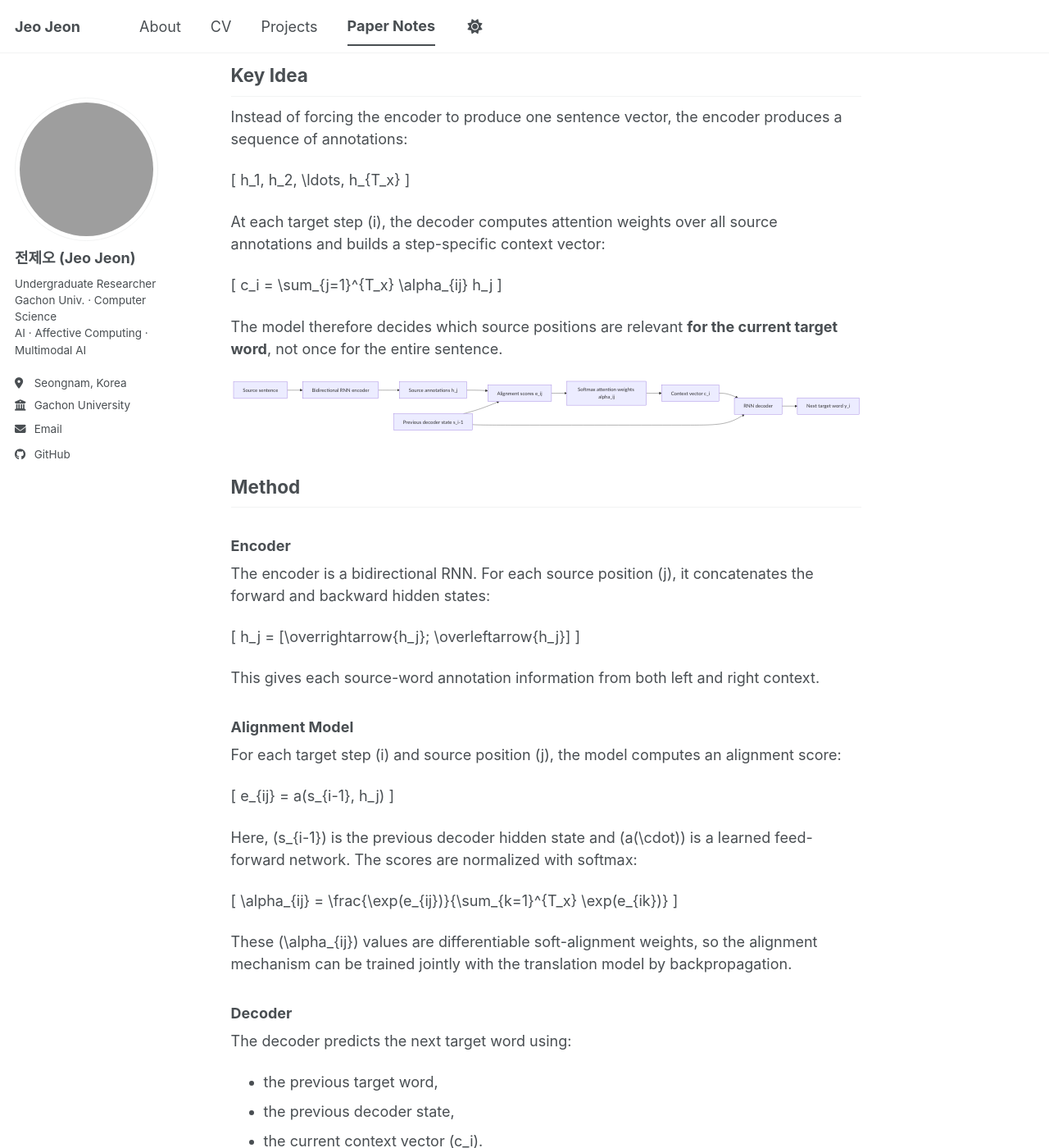
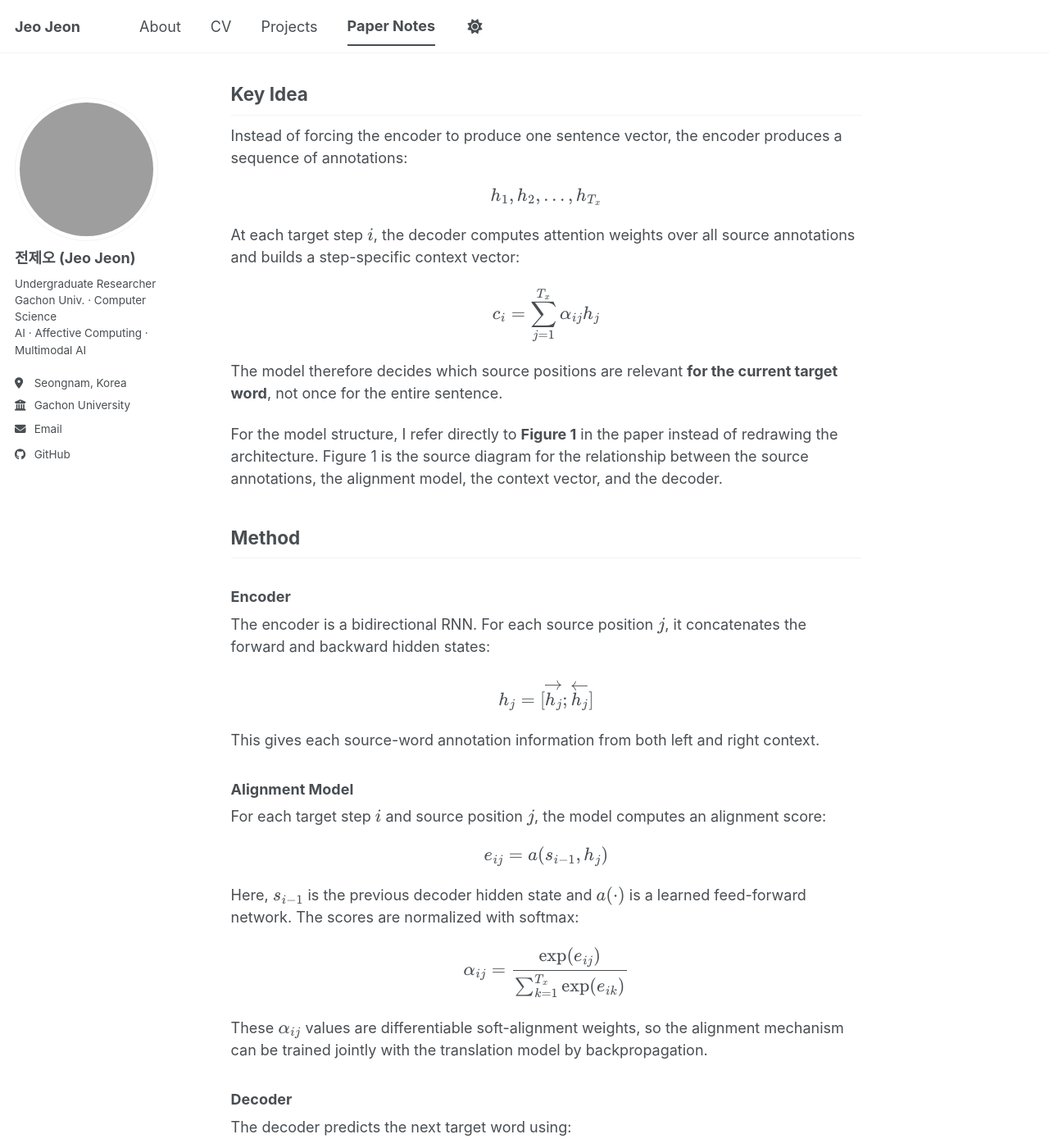
Before and after one commit to ZEO1122/ZEO1122.github.io, a Jekyll site: the page built from _pages/bahdanau-2014-nmt-attention.md, in a window 1280 px wide and 1400 px high, scrolled down 1494 px. Shown: the whole window at 82% size. Built offline with Jekyll 4.4.1, drawn with Linux system fonts in a browser that asks for light colours; a script bundle is joined from its source files by our own code; library files that are not in the unit come from our copies; some of the changed text lies outside the part shown; grey boxes are pictures that could not be loaded.

Commit message:
Fix Bahdanau note math and citations

````diff
--- a/_pages/bahdanau-2014-nmt-attention.md
+++ b/_pages/bahdanau-2014-nmt-attention.md
@@ -36,7 +36,7 @@ This is one of the papers that made **attention** a central idea in deep learnin
 
 ## Problem
 
-Earlier encoder-decoder NMT models encode the entire source sentence into one fixed-length vector \(c\). The decoder then generates every target word from that same compressed representation.
+Earlier encoder-decoder NMT models encode the entire source sentence into one fixed-length vector \\(c\\). The decoder then generates every target word from that same compressed representation.
 
 The paper argues that this design is weak because:
 
@@ -48,59 +48,48 @@ The paper argues that this design is weak because:
 
 Instead of forcing the encoder to produce one sentence vector, the encoder produces a sequence of annotations:
 
-\[
+$$
 h_1, h_2, \ldots, h_{T_x}
-\]
+$$
 
-At each target step \(i\), the decoder computes attention weights over all source annotations and builds a step-specific context vector:
+At each target step \\(i\\), the decoder computes attention weights over all source annotations and builds a step-specific context vector:
 
-\[
+$$
 c_i = \sum_{j=1}^{T_x} \alpha_{ij} h_j
-\]
+$$
 
 The model therefore decides which source positions are relevant **for the current target word**, not once for the entire sentence.
 
-```mermaid
-flowchart LR
-    A["Source sentence"] --> B["Bidirectional RNN encoder"]
-    B --> C["Source annotations h_j"]
-    C --> D["Alignment scores e_ij"]
-    D --> E["Softmax attention weights alpha_ij"]
-    E --> F["Context vector c_i"]
-    G["Previous decoder state s_i-1"] --> D
-    F --> H["RNN decoder"]
-    G --> H
-    H --> I["Next target word y_i"]
-```
+For the model structure, I refer directly to **Figure 1** in the paper instead of redrawing the architecture. Figure 1 is the source diagram for the relationship between the source annotations, the alignment model, the context vector, and the decoder.
 
 ## Method
 
 ### Encoder
 
-The encoder is a bidirectional RNN. For each source position \(j\), it concatenates the forward and backward hidden states:
+The encoder is a bidirectional RNN. For each source position \\(j\\), it concatenates the forward and backward hidden states:
 
-\[
+$$
 h_j = [\overrightarrow{h_j}; \overleftarrow{h_j}]
-\]
+$$
 
 This gives each source-word annotation information from both left and right context.
 
 ### Alignment Model
 
-For each target step \(i\) and source position \(j\), the model computes an alignment score:
+For each target step \\(i\\) and source position \\(j\\), the model computes an alignment score:
 
-\[
+$$
 e_{ij} = a(s_{i-1}, h_j)
-\]
+$$
 
-Here, \(s_{i-1}\) is the previous decoder hidden state and \(a(\cdot)\) is a learned feed-forward network. The scores are normalized with softmax:
+Here, \\(s_{i-1}\\) is the previous decoder hidden state and \\(a(\cdot)\\) is a learned feed-forward network. The scores are normalized with softmax:
 
-\[
+$$
 \alpha_{ij} =
 \frac{\exp(e_{ij})}{\sum_{k=1}^{T_x} \exp(e_{ik})}
-\]
+$$
 
-These \(\alpha_{ij}\) values are differentiable soft-alignment weights, so the alignment mechanism can be trained jointly with the translation model by backpropagation.
+These \\(\alpha_{ij}\\) values are differentiable soft-alignment weights, so the alignment mechanism can be trained jointly with the translation model by backpropagation.
 
 ### Decoder
 
@@ -108,13 +97,24 @@ The decoder predicts the next target word using:
 
 - the previous target word,
 - the previous decoder state,
-- the current context vector \(c_i\).
+- the current context vector \\(c_i\\).
 
 This differs from the basic encoder-decoder because every decoding step receives a different context vector.
+
+## Paper Figures and Tables
+
+I cite the original paper's figures and table rather than recreating them:
+
+- **Figure 1**: Proposed model architecture for generating the \\(i\\)-th target word from source annotations and a step-specific context vector.
+- **Figure 2**: BLEU score by source sentence length; this is the main evidence that RNNsearch handles long sentences better than the fixed-vector encoder-decoder.
+- **Figure 3**: Sample soft alignments from RNNsearch-50; this supports the interpretation that the model learns plausible source-target alignments.
+- **Table 1**: BLEU scores for RNNencdec, RNNsearch, and Moses; the quantitative table below cites these values directly.
 
 ## Experiments
 
 The authors evaluate on WMT 2014 English-to-French translation. They compare a basic RNN encoder-decoder with the proposed attention-based model, called **RNNsearch**.
+
+Values cited from **Table 1** of the paper:
 
 | Model | BLEU, all sentences | BLEU, no UNK |
 |------|---------------------:|-------------:|
@@ -125,13 +125,13 @@ The authors evaluate on WMT 2014 English-to-French translation. They compare a b
 | RNNsearch-50* | 28.45 | 36.15 |
 | Moses phrase-based SMT | 33.30 | 35.63 |
 
-The important result is not only the overall BLEU improvement. The attention model is much more robust for longer sentences, while the fixed-vector encoder-decoder degrades as sentence length increases.
+The important result is not only the overall BLEU improvement. As shown in **Figure 2** of the paper, the attention model is much more robust for longer sentences, while the fixed-vector encoder-decoder degrades as sentence length increases.
 
 ## What I Learned
 
 The main contribution is the shift from **sentence-level compression** to **step-level retrieval**. The encoder stores a sequence of useful representations, and the decoder retrieves what it needs at each generation step.
 
-This also makes the model more interpretable than a plain encoder-decoder. Visualizing attention weights gives a rough source-target alignment matrix, which helps explain how the translation was produced.
+This also makes the model more interpretable than a plain encoder-decoder. **Figure 3** in the paper visualizes attention weights as source-target alignment matrices, which helps explain how the translation was produced.
 
 For my Transformer study, this paper is a good bridge:
 
@@ -144,14 +144,14 @@ For my Transformer study, this paper is a good bridge:
 If I implement this in PyTorch, I would split the model into four modules:
 
 1. `Encoder`: bidirectional GRU/LSTM that returns all hidden states.
-2. `AdditiveAttention`: feed-forward alignment network for \(e_{ij}\).
-3. `Decoder`: recurrent decoder that consumes \(c_i\) at each step.
+2. `AdditiveAttention`: feed-forward alignment network for \\(e_{ij}\\).
+3. `Decoder`: recurrent decoder that consumes \\(c_i\\) at each step.
 4. `Seq2Seq`: training wrapper with teacher forcing and beam-search inference.
 
 Important checks:
 
 - Verify attention weights sum to 1 over source positions.
-- Plot attention heatmaps for short examples.
+- Compare attention weights against the qualitative alignment examples in Figure 3 of the paper.
 - Compare short-sentence and long-sentence performance separately.
 - Track unknown-token behavior, because rare words remain a key limitation in this paper.
 
````
